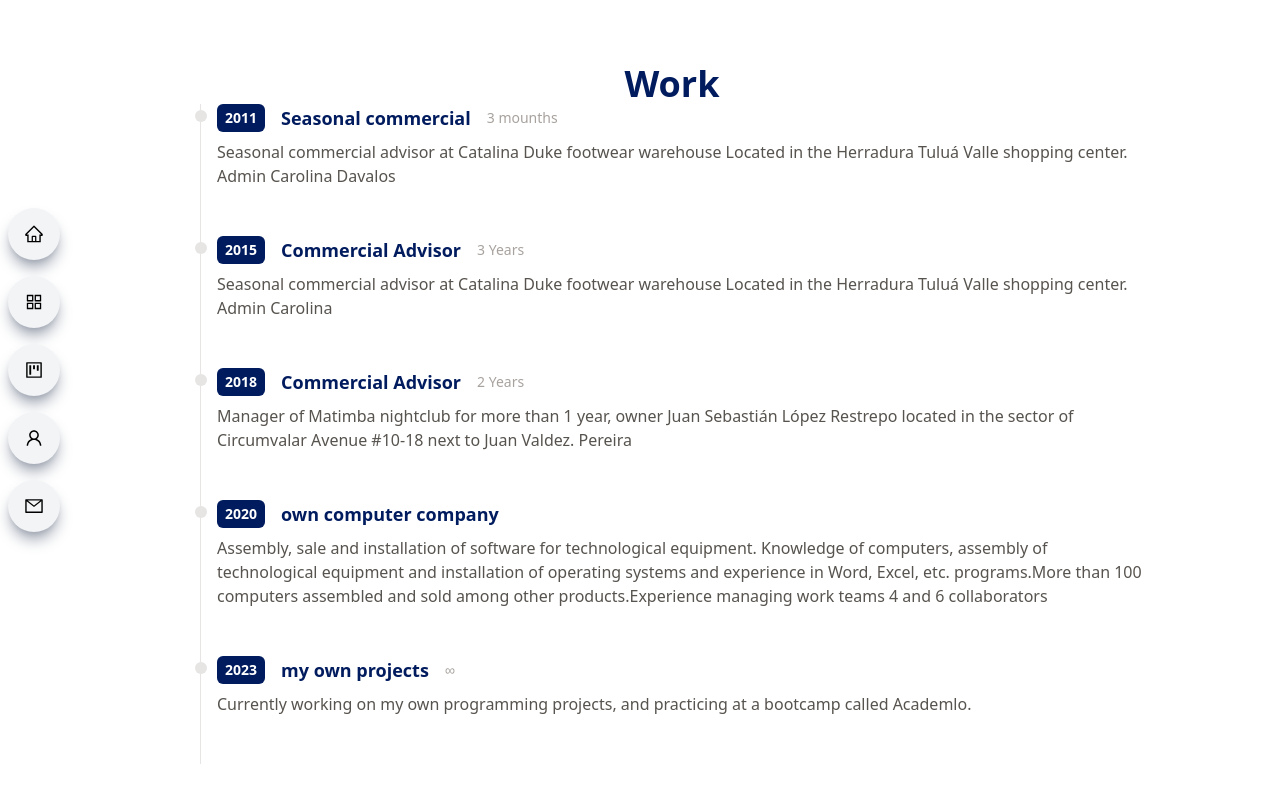
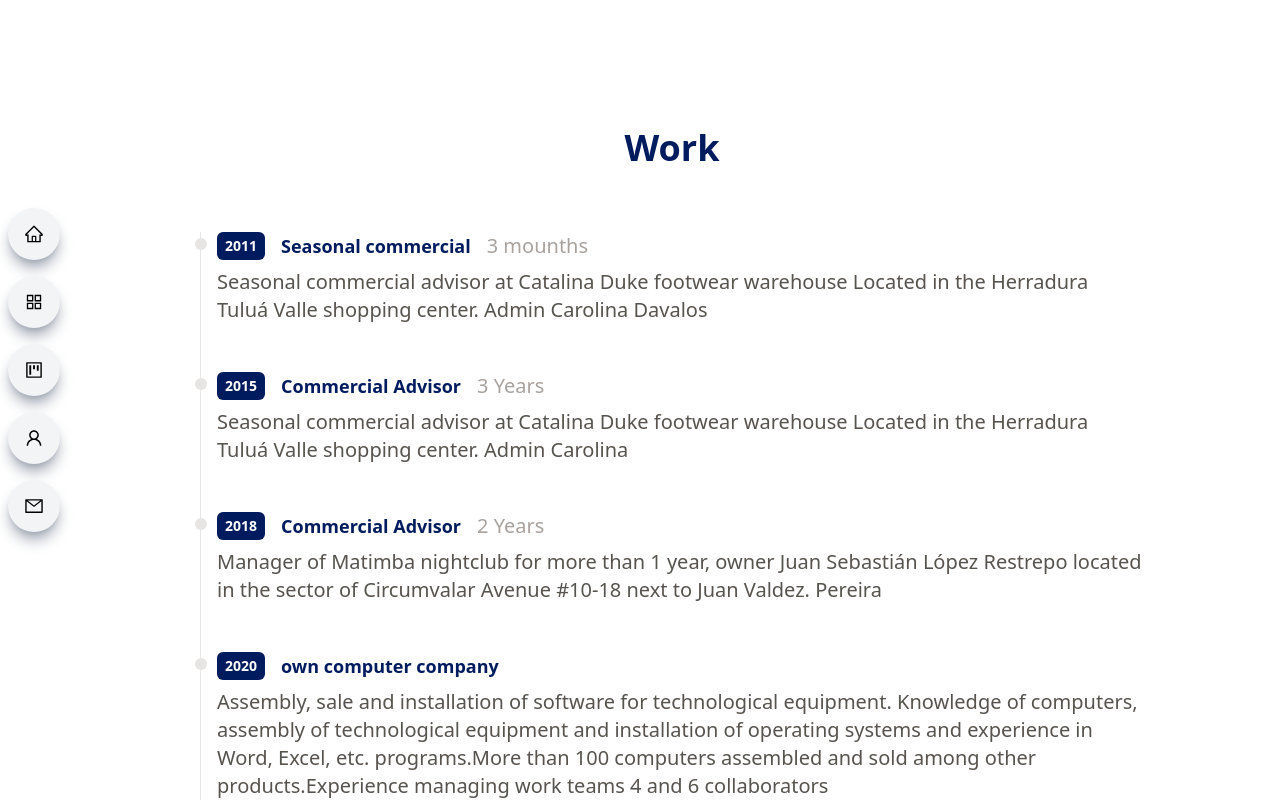
Before and after one commit to oscar91511/portfolio-2, a React (Vite) app: page /Work in a window 1280 px wide. Shown: the top 800 px of the page. Built offline with nearby package versions, Linux system fonts and the light colour scheme.

Commit message:
change on details of text on work for xl

```diff
--- a/src/components/Home.jsx
+++ b/src/components/Home.jsx
@@ -11,11 +11,11 @@ const Home = () => {
   return (
     <div link="/">
       <img
-        className="w-full h-screen object-cover object-left"
+        className="w-full h-screen object-cover object-left "
         src="https://images.unsplash.com/photo-1587614295999-6c1c13675117?ixlib=rb-4.0.3&ixid=M3wxMjA3fDB8MHxwaG90by1wYWdlfHx8fGVufDB8fHx8fA%3D%3D&auto=format&fit=crop&w=687&q=80"
         alt="/"
       />
-      <div className="w-full h-screen absolute top-0 left-0 bg-white/50">
+      <div className="w-full h-screen absolute top-0 left-0 bg-white/20 ">
         <div className="max-w-[700px] m-auto h-full flex flex-col justify-center lg:items-start items-center">
           <h1 className="sm:text-5xl text-4xl font-bold text-gray-800">
             I'm Oscar Edward Lopez
--- a/src/components/Work.jsx
+++ b/src/components/Work.jsx
@@ -42,7 +42,7 @@ const data = [
 const Work = () => {
   return (
     <div link="/Work" className="max-w-[1040px] m-auto md:pl-20 p-4 py-16 ">
-      <h1 className="text-4xl font-bold text-center text-[#001b5e]"> Work</h1>
+      <h1 className="text-4xl font-bold text-center text-[#001b5e] py-16"> Work</h1>
       {data.map((item, idx) => (
         <WorkItem
           key={idx}
--- a/src/components/WorkItem.jsx
+++ b/src/components/WorkItem.jsx
@@ -8,9 +8,9 @@ const WorkItem = ({year, title, duration, details}) => {
         <p className="flex flex-wrap gap-4 flex-row items-center justify-start text-xs md:text-sm">
           <span className="incline-block px-2 py-1 font-semibold text-white bg-[#001b5e] rounded-md">{year}</span>
           <span className="text-lg font-semibold text-[#001b5e]">{title}</span>
-          <span className="my-1 text-sm font-normal leading-none text-stone-400">{duration}</span>
+          <span className="my-1 text-xl font-normal leading-none text-stone-400">{duration}</span>
         </p>
-        <p className="my-2 text-base font-normal text-stone-600">
+        <p className="my-2 text-xl font-normal text-stone-600 ">
           {details}
         </p>
       </li>
```
